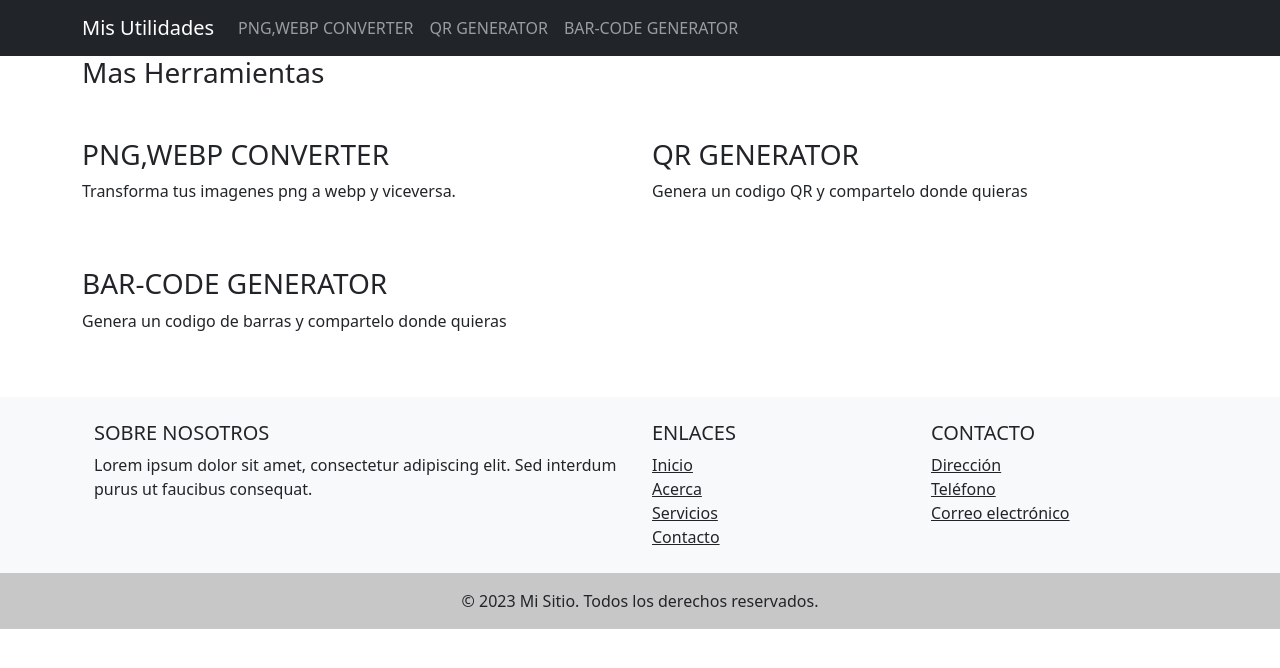
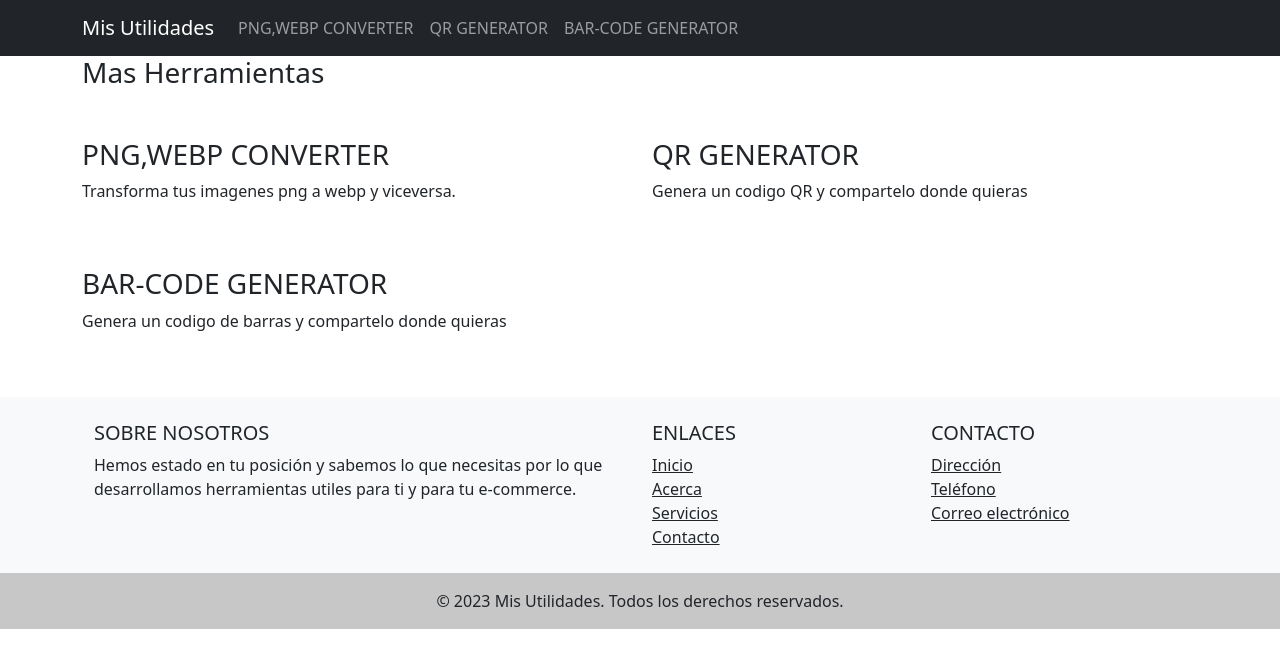
Before and after one commit to FernadoLuna/mis-utilidades, a React (Create React App) app: page / in a window 1280 px wide. Shown: the top 668 px of the page. Built offline with nearby package versions, Linux system fonts and the light colour scheme.

Commit message:
test update

```diff
--- a/src/dashboard/Footer.js
+++ b/src/dashboard/Footer.js
@@ -8,8 +8,8 @@ export default function Footer() {
           <div className="col-lg-6 col-md-12 mb-4 mb-md-0">
             <h5 className="text-uppercase">Sobre Nosotros</h5>
             <p>
-              Lorem ipsum dolor sit amet, consectetur adipiscing elit. Sed
-              interdum purus ut faucibus consequat.
+              Hemos estado en tu posición y sabemos lo que necesitas por lo que
+              desarrollamos herramientas utiles para ti y para tu e-commerce.
             </p>
           </div>
           <div className="col-lg-3 col-md-6 mb-4 mb-md-0">
@@ -63,7 +63,8 @@ export default function Footer() {
         className="text-center p-3"
         style={{ backgroundColor: "rgba(0, 0, 0, 0.2)" }}
       >
-        © {new Date().getFullYear()} Mi Sitio. Todos los derechos reservados.
+        © {new Date().getFullYear()} Mis Utilidades. Todos los derechos
+        reservados.
       </div>
     </footer>
   );
```
